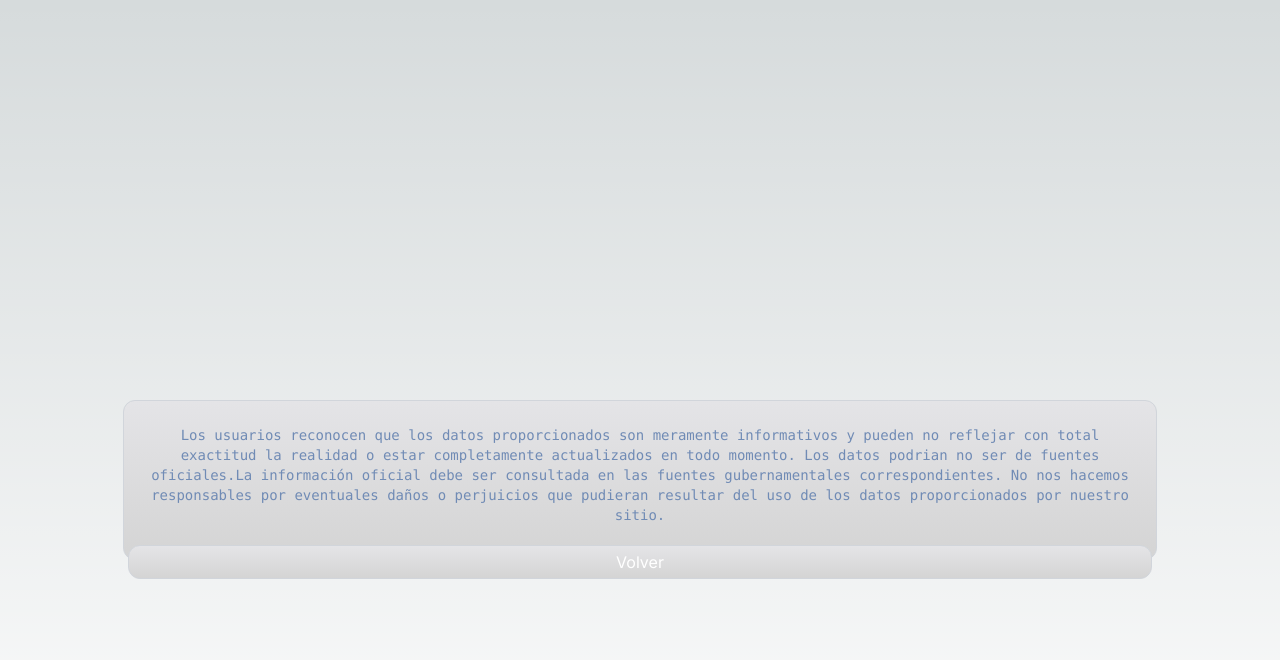
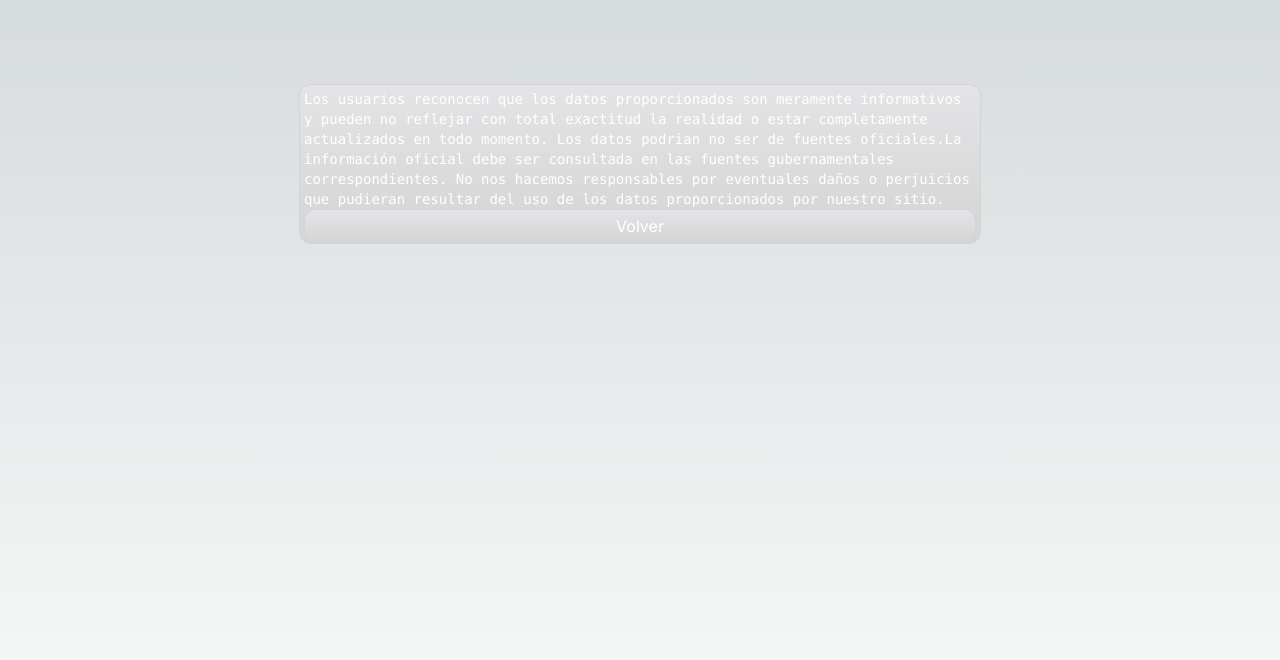
Before and after one commit to martinneme/tableritoBCRA, a Next.js app: page /avisoLegal in a window 1280 px wide. Shown: the top 660 px of the page. Built offline with nearby package versions, Linux system fonts and the light colour scheme.

Commit message:
fix avisolegal

```diff
--- a/app/avisoLegal/page.tsx
+++ b/app/avisoLegal/page.tsx
@@ -12,10 +12,10 @@ export default function AvisoLegal() {
 
     return (
         <main className="flex min-h-screen flex-col items-center justify-between p-1 mt-20">
-            <section className="left-0 top-0 flex-col m-auto max-sm:m-auto max-sm:mb-8 max-sm:h-10 max-sm:w-1/4 h-40 justify-center border-b border-gray-300 bg-gradient-to-b  from-zinc-200 dark:border-neutral-800 dark:bg-zinc-800/30 dark:from-inherit backdrop-blur-2xl border-gray-300 text-[#fff] dark:border-neutral-800
+            <section className="left-0 top-0 flex-col mt-0   max-sm:h-10 h-40 justify-center border-b border-gray-300 bg-gradient-to-b  from-zinc-200 dark:border-neutral-800 dark:bg-zinc-800/30 dark:from-inherit backdrop-blur-2xl border-gray-300 text-[#fff] dark:border-neutral-800
   md:w-auto  md:rounded-xl md:border md:bg-neutral-300 md:p-1 md:dark:bg-zinc-800/30
   lg:static  lg:rounded-xl lg:border lg:bg-neutral-300 lg:p-1 lg:dark:bg-zinc-800/30">
-                <div className="z-10 w-full max-w-5xl items-center justify-between font-mono text-sm lg:flex titleProyect p-5" style={{ margin: 'auto' }}>
+                <div className="z-10 w-full max-w-2xl items-center justify-between font-mono text-sm lg:flex " style={{ margin: 'auto' }}>
 
                     <p>
                         Los usuarios reconocen que los datos proporcionados son meramente informativos
```
